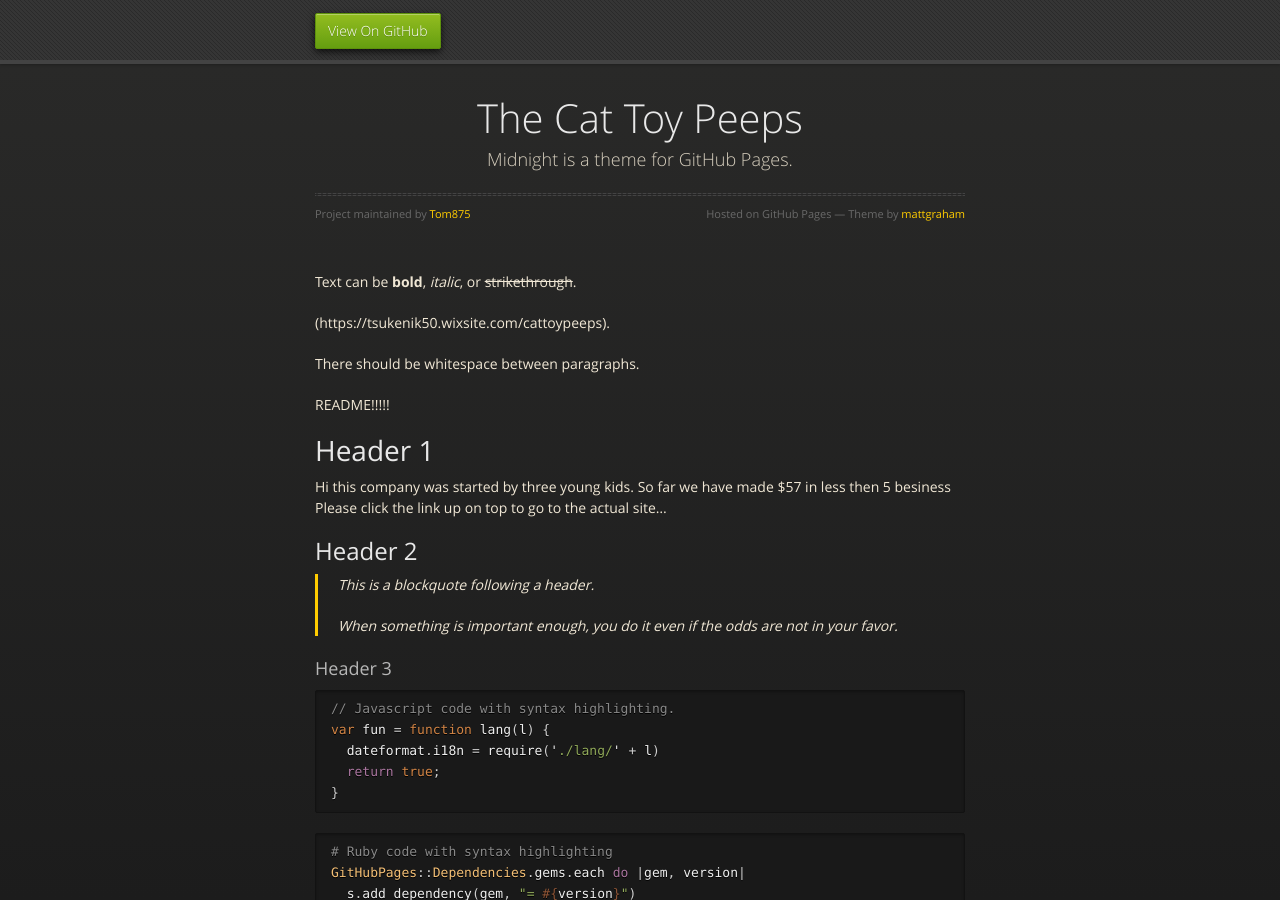
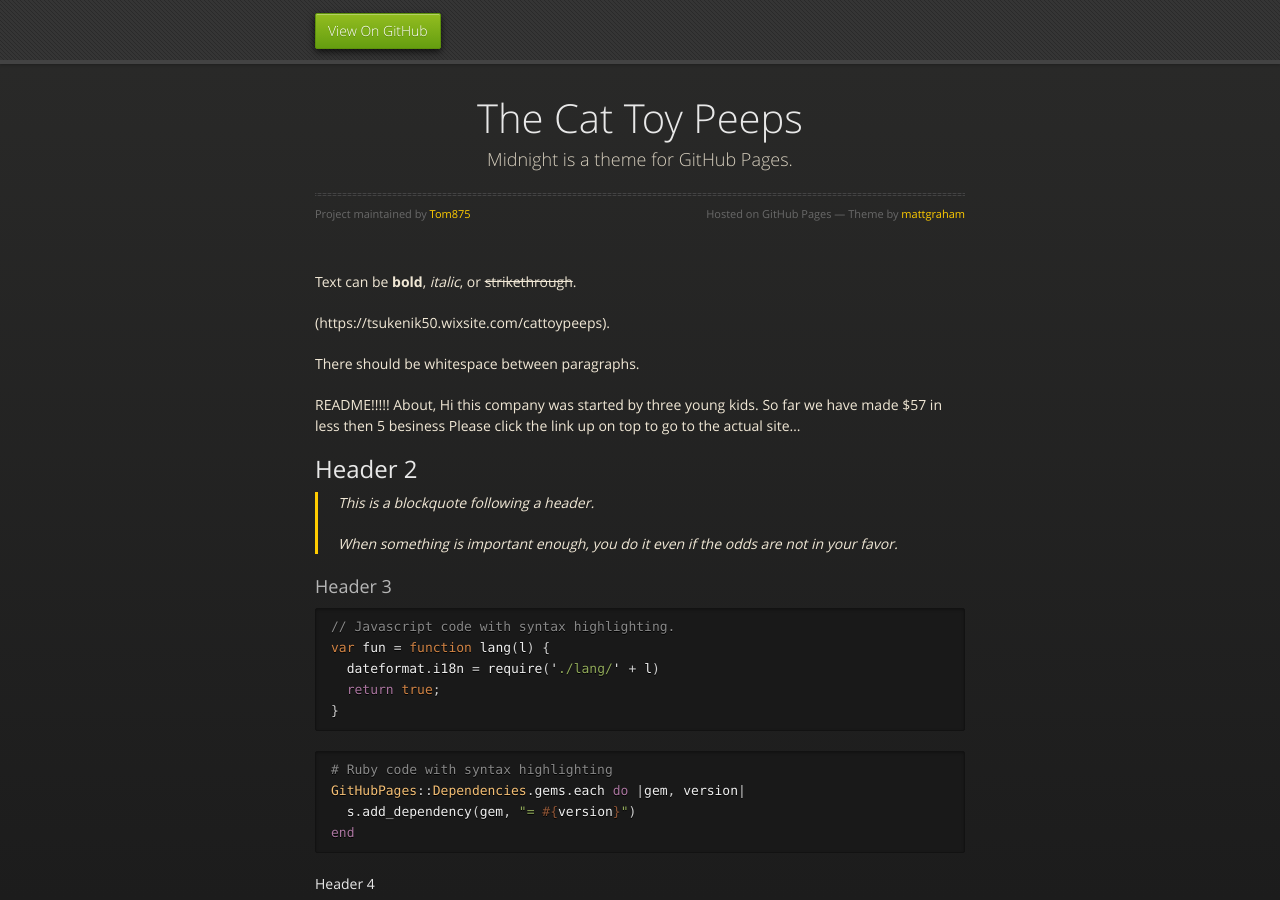
Before and after one commit to Tom875/Tom875.github.io, a Jekyll site: the page built from index.md, in a window 1280 px wide and 900 px high. Built offline with Jekyll 4.4.1, drawn with Linux system fonts in a browser that asks for light colours.

Commit message:
Update index.md

```diff
--- a/index.md
+++ b/index.md
@@ -9,7 +9,7 @@ Text can be **bold**, _italic_, or ~~strikethrough~~.
 There should be whitespace between paragraphs.
 
 README!!!!!
-# Header 1
+About,
 Hi this company was started by three young kids. So far we have made $57 in less then 5 besiness
 Please click the link up on top to go to the actual site...
 ## Header 2
```
